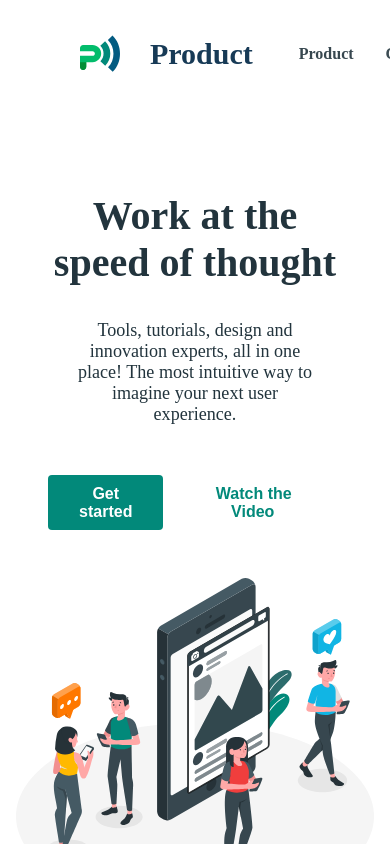
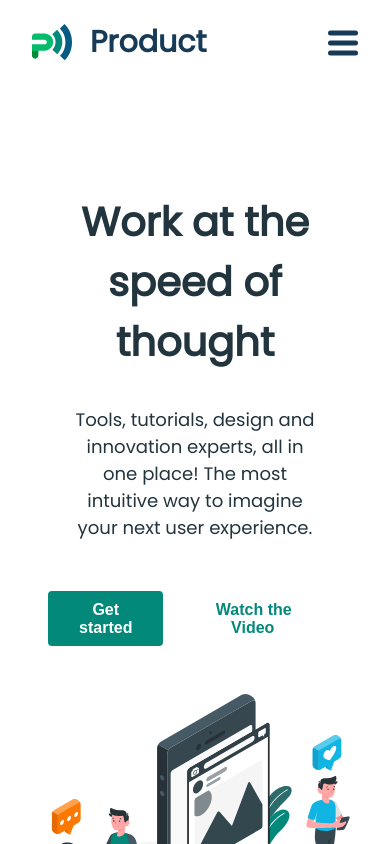
Before and after one commit to omar199523/my-product, a React (Create React App) app: page / in a window 390 px wide. Shown: the top 844 px of the page. Built offline with nearby package versions, Linux system fonts and the light colour scheme; the HTML template or start-up script is replaced by a standard one.

Commit message:
some edit from header

```diff
--- a/src/App.css
+++ b/src/App.css
@@ -1,6 +1,7 @@
+@import url('https://fonts.googleapis.com/css2?family=Poppins&display=swap');
 html{
     font-size: 16px;
-    font-family: Poppins;
+    font-family: 'Poppins', sans-serif;
 }
 *{
     padding: 0;
@@ -10,7 +11,11 @@ html{
 }
 .container{
     padding: 1em;
-    margin: auto;
+    margin: 2em auto 0;
+    display: flex;
+    justify-content: space-between;
+    align-items: center;
+    flex-wrap: wrap;
 
 }
 
@@ -34,9 +39,7 @@ html{
 .h1{
     font-size: 2em;
 }
-.paragraph-Res{
 
-}
  .align-center{
      text-align: center;
  }
@@ -48,7 +51,7 @@ html{
         display: block !important;
     }
     .hadin-sx{
-        display: none;
+        display: none !important;
     }
 
     .product{
--- a/src/App.js
+++ b/src/App.js
@@ -1,12 +1,15 @@
 import React from 'react';
+import './App.css';
 import Header from './componants/Header';
 import MainLogo from './componants/MainLogo';
-import './App.css'
+import DocumentSection from './componants/DocumentSection'
+
 function App() {
   return (
     <div className="App">
       <Header/>
       <MainLogo/>
+      <DocumentSection/>
     </div>
   );
 }
--- a/src/componants/Header/index.js
+++ b/src/componants/Header/index.js
@@ -1,6 +1,5 @@
 import React from 'react';
 import logo from '../../img/logo.svg';
-import '../../App.css'
 import './style.css';
 
 
@@ -22,9 +21,9 @@ const Header = () => {
 
             </ul>
 
-            {/* <div className="">
-                <span></span>
-            </div> */}
+            <div className="visbule-sx nav-icon">
+                <div></div>
+            </div>
         </header>
     )
 };
--- a/src/componants/Header/style.css
+++ b/src/componants/Header/style.css
@@ -5,11 +5,16 @@
     top: 0px;
     left: 0px;
     display: flex;
-    padding: 1.2em 5em;
+    padding: 1em 5em;
     justify-content: space-between;
     align-items: center;
     background-color: #fff;
     z-index: 2;
+}
+@media (max-width:767px){
+    .main-header{
+        padding: 0.9em 2em ;
+    }
 }
 .main-logo{
     display: flex;
@@ -20,7 +25,7 @@
     font-family: Poppins;
     font-size: 30px;
     font-weight: bold;
-    padding: 0.5em 1em;
+    padding: 0.2em 0.6em;
 }
 .main-nav-bar{
     display: flex;
@@ -40,7 +45,7 @@
     color: #37474F;
 }
 .button {
-    padding: 0.2em 0.5em;
+    padding: 0.5em 0.6em !important;
     font-size: 1rem;
     margin-left:1em ;
     border-radius: 2px;
@@ -69,3 +74,38 @@
     border:2px solid #02897A;
     background-color: #fff;
 }
+.nav-icon{
+    position: relative;
+    width: 30px;
+    height: 30px;
+    flex-direction: column;
+    justify-content: center;
+    align-items: center;
+    z-index: 6;
+}
+.nav-icon div{
+    position: absolute;
+    width: 100%;
+    height: 5px;
+    border-radius: 2.5px;
+    background-color: #173A56 ;
+    transform:all 0.3s ease-in-out;
+    transform: translateY(2.5px);
+}
+.nav-icon div::after,
+.nav-icon div::before{
+    content: " ";
+    position: absolute;
+    width: 100%;
+    height: 5px;
+    border-radius: 2.5px;
+    background-color: #173A56 ;
+    transform:all 0.3s ease-in-out;
+
+}
+.nav-icon div::after{
+    transform: translateY(10px);
+}
+.nav-icon div::before{
+    transform: translateY(20px);
+}
```
